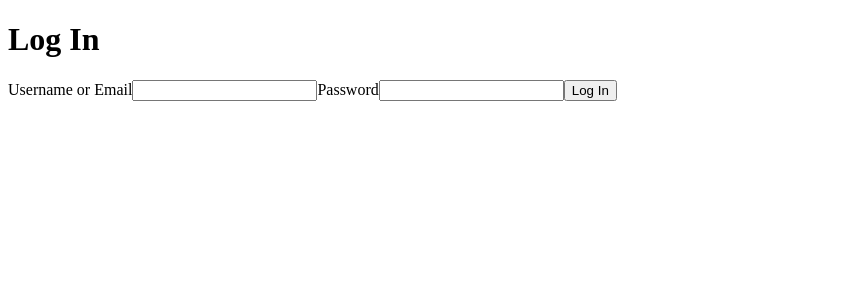
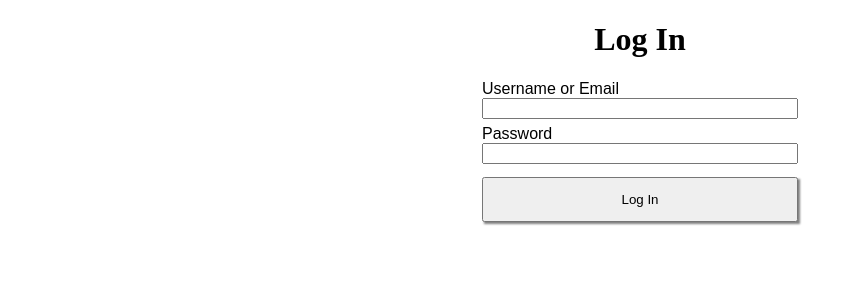
Before and after one commit to Angad-Bhatia/API-project, a React (Create React App) app in the folder frontend/: page /login in a window 1280 px wide. Shown: the top 300 px of the page, without its empty margins (0-856 px from the left). Built offline with nearby package versions, Linux system fonts and the light colour scheme; no server answers.

Commit message:
LogIn css

```diff
--- /dev/null
+++ b/frontend/src/components/LoginFormPage/LoginForm.css
@@ -0,0 +1,41 @@
+.errors {
+    color: red;
+}
+
+/* body {
+    height: 100%;
+}
+#root {
+    height: 50%;
+} */
+
+#login-form {
+    display: flex;
+    flex-direction: column;
+    /* justify-content: center; */
+    align-items: center;
+    font-family: Arial, Helvetica, sans-serif;
+    height: 300px;
+    padding-top: 0px;
+}
+
+h1 {
+    text-align: center;
+}
+
+.credentials {
+    display: flex;
+    flex-direction: column;
+    width: 25%
+}
+
+#password {
+    margin-top: .5%;
+    margin-bottom: 1%;
+}
+
+#login-btn {
+    width: 25%;
+    height: 15%;
+    box-shadow: 2px 2px 2px gray;
+}
--- a/frontend/src/components/LoginFormPage/index.js
+++ b/frontend/src/components/LoginFormPage/index.js
@@ -3,6 +3,8 @@ import React, { useState } from "react";
 import * as sessionActions from "../../store/session";
 import { useDispatch, useSelector } from "react-redux";
 import { Redirect } from "react-router-dom";
+
+import "./LoginForm.css";
 
 function LoginFormPage() {
     const dispatch = useDispatch();
@@ -27,19 +29,21 @@ function LoginFormPage() {
     return (
         <>
             <h1>Log In</h1>
-            <form onSubmit={handleSubmit}>
-                <label>
+            <form id="login-form" onSubmit={handleSubmit}>
+                <label className="credentials" id="username">
                     Username or Email
                     <input
+                        className="credential-input"
                         type="text"
                         value={credential}
                         onChange={(e) => setCredential(e.target.value)}
                         required
                     />
                 </label>
-                <label>
+                <label className="credentials" id="password">
                     Password
                     <input
+                        className="credential-input"
                         type="password"
                         value={password}
                         onChange={(e) => setPassword(e.target.value)}
@@ -47,7 +51,7 @@ function LoginFormPage() {
                     />
                 </label>
                 {errors.credential && <p className="errors">{errors.credential}</p>}
-                <button type="submit">Log In</button>
+                <button id="login-btn" type="submit">Log In</button>
             </form>
         </>
     );
```
